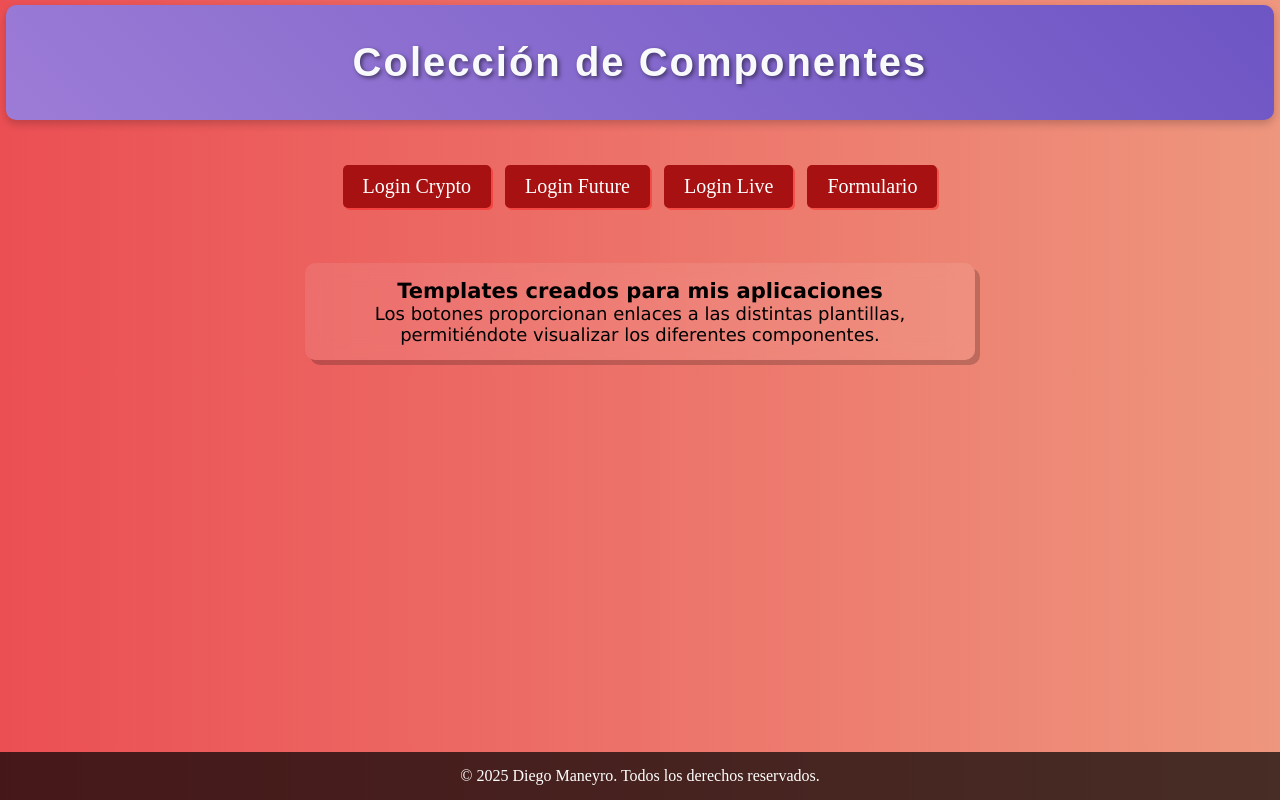
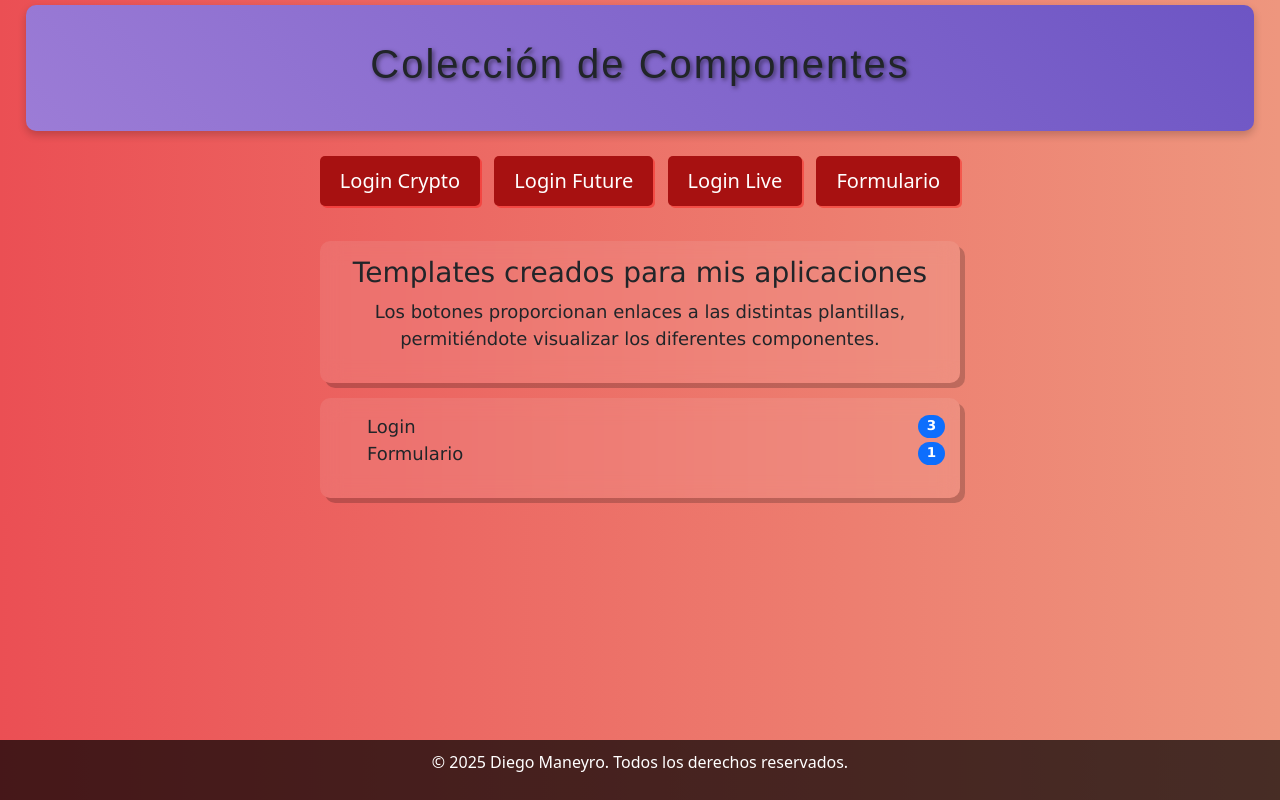
Before and after one commit to diegomaneyro/My-Templates, a Flask app: page / in a window 1280 px wide. Run offline with Flask 3, Linux system fonts and the light colour scheme.

Commit message:
On branch main  Your branch is up to date with 'origin/main'.
 Changes to be committed:
	modified:   app/static/css/style_index.css
	modified:   app/templates/index.html

agrego al index un badges para listar los templates por categorias

```diff
--- a/app/static/css/style_index.css
+++ b/app/static/css/style_index.css
@@ -32,6 +32,10 @@ h1 {
   text-shadow: 2px 2px 4px rgba(0, 0, 0, 0.5);
 }
 
+.color-fondo {
+  background-color: #9c7cd6;
+}
+
 .contenedor {
   display: flex;
   justify-content: center;
@@ -53,7 +57,7 @@ h1 {
 }
 
 nav {
-  padding: 35px;
+  padding: 15px;
 }
 
 nav a {
@@ -78,7 +82,7 @@ nav a:hover {
   background-color: rgba(0, 0, 0, 0.7);
   color: #ffffff;
   text-align: center;
-  padding: 15px 0;
+  padding: 10px 0;
   position: fixed;
   width: 100%;
   bottom: 0;
--- a/app/templates/index.html
+++ b/app/templates/index.html
@@ -6,6 +6,13 @@
     <title>Inicio</title>
   </head>
   <link rel="stylesheet" href="../static/css/style_index.css" />
+  <link
+    href="https://cdn.jsdelivr.net/npm/bootstrap@5.3.3/dist/css/bootstrap.min.css"
+    rel="stylesheet"
+    integrity="sha384-QWTKZyjpPEjISv5WaRU9OFeRpok6YctnYmDr5pNlyT2bRjXh0JMhjY6hW+ALEwIH"
+    crossorigin="anonymous"
+  />
+
   <body>
     <header>
       <h1>Colección de Componentes</h1>
@@ -25,8 +32,29 @@
         permitiéndote visualizar los diferentes componentes.
       </p>
     </div>
+    <div class="subtitulo">
+      <ul class="bg-transparent">
+        <li
+          class="list-group-item bg-transparent d-flex justify-content-between align-items-center"
+        >
+          Login
+          <span class="badge text-bg-primary rounded-pill">3</span>
+        </li>
+        <li
+          class="list-group-item bg-transparent d-flex justify-content-between align-items-center"
+        >
+          Formulario
+          <span class="badge text-bg-primary rounded-pill">1</span>
+        </li>
+      </ul>
+    </div>
     <footer class="footer">
       <p>&copy; 2025 Diego Maneyro. Todos los derechos reservados.</p>
     </footer>
+    <script
+      src="https://cdn.jsdelivr.net/npm/bootstrap@5.3.3/dist/js/bootstrap.bundle.min.js"
+      integrity="sha384-YvpcrYf0tY3lHB60NNkmXc5s9fDVZLESaAA55NDzOxhy9GkcIdslK1eN7N6jIeHz"
+      crossorigin="anonymous"
+    ></script>
   </body>
 </html>
```
